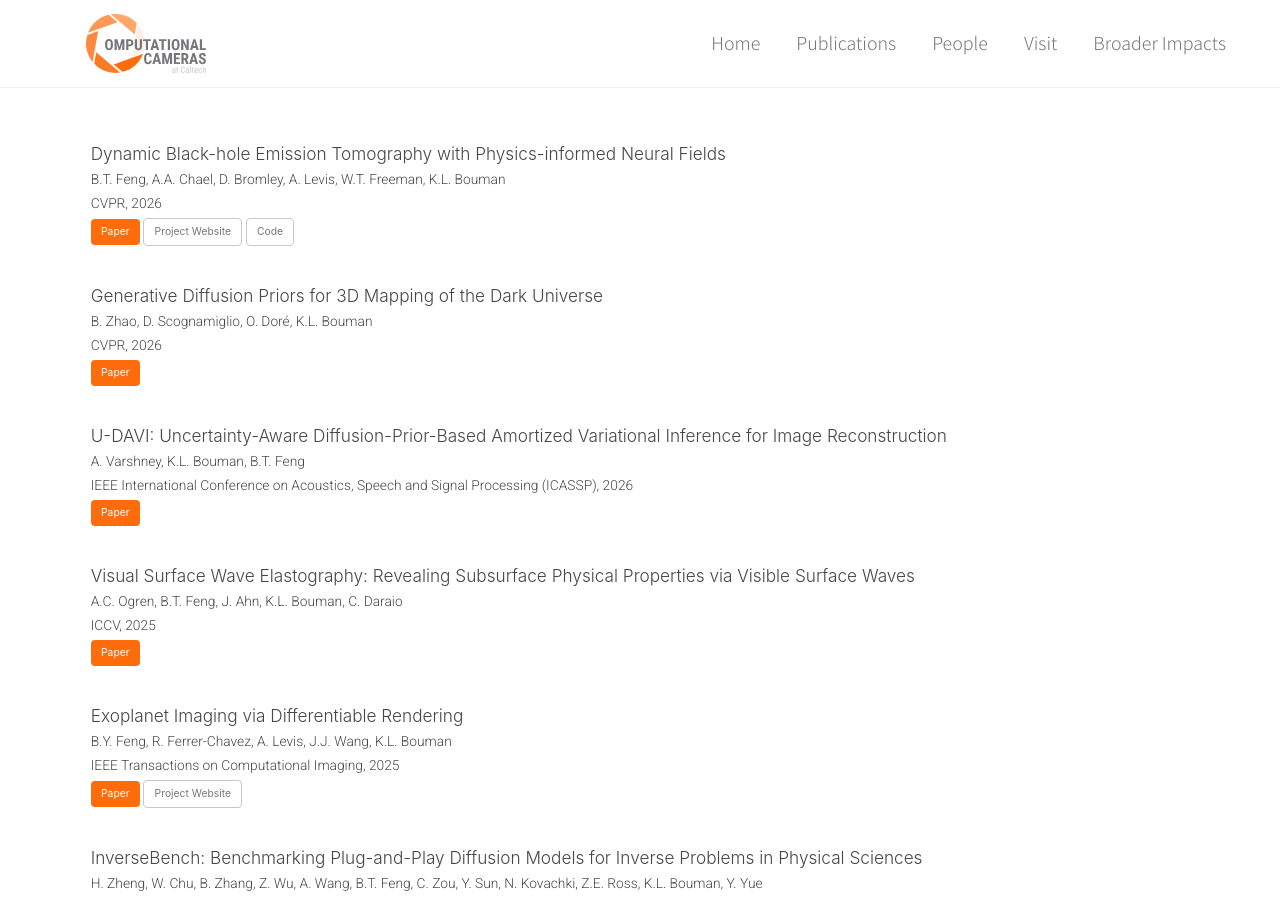
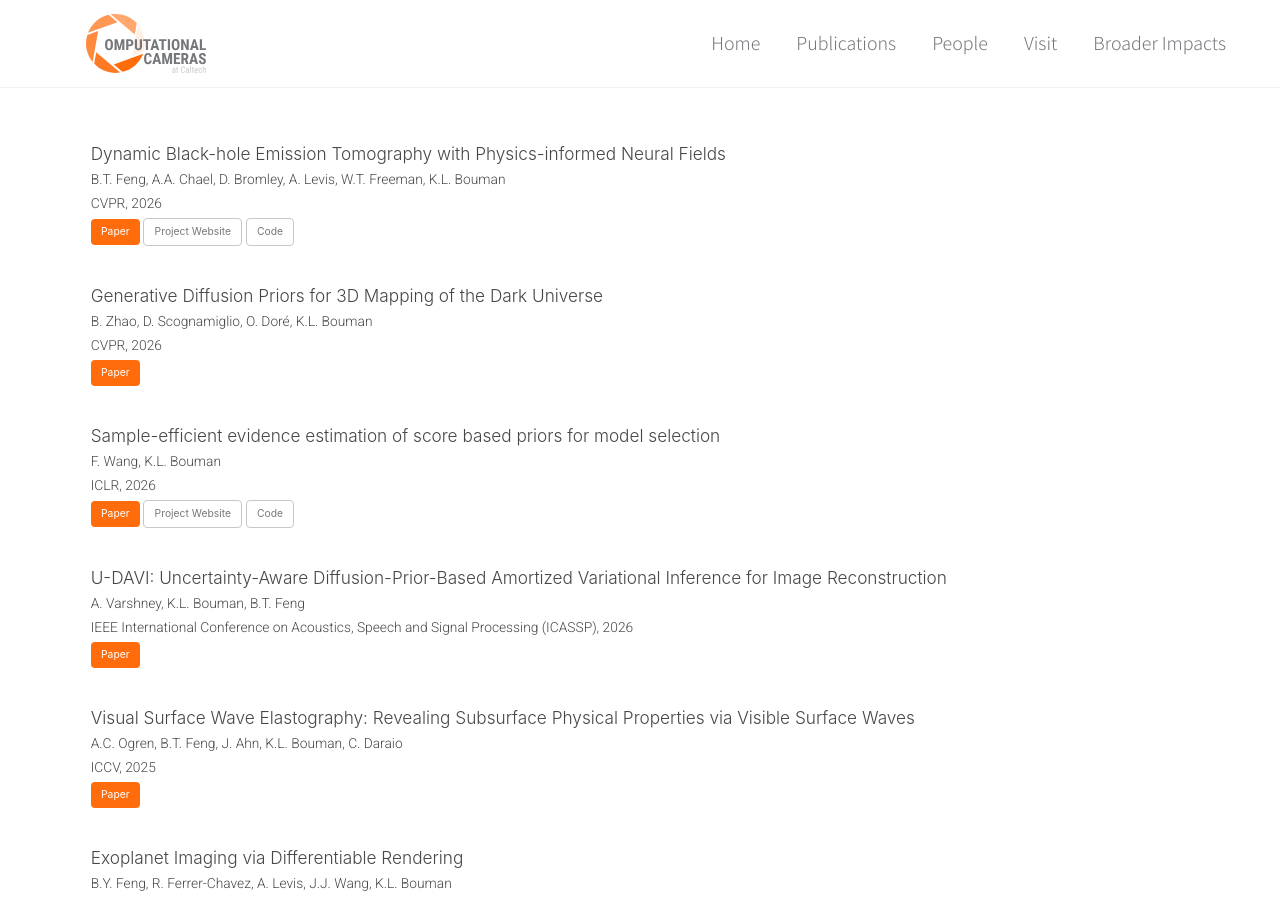
Before and after one commit to boumangroup/boumangroup.github.io, a Jekyll site: the page built from _pages/publications.html, in a window 1280 px wide and 900 px high. Built offline with Jekyll 4.4.1, drawn with Linux system fonts in a browser that asks for light colours; a script that is not in the unit is left out.

Commit message:
added my paper

```diff
--- a/_data/people.yml
+++ b/_data/people.yml
@@ -19,7 +19,7 @@ phd:
   title: "PhD Student"
   photo: people/bingliang.webp
 - name: "Frederic Wang"
-  link: "https://www.cms.caltech.edu/people/frederic-wang"
+  link: "https://fredwang25.github.io/"
   title: "PhD Student"
   photo: people/fred3.png
 - name: "Albert Peng"
--- a/_data/publications.yml
+++ b/_data/publications.yml
@@ -1,5 +1,8 @@
 # Publications
 highlight:  # publications to be shown on home page
+  - title: "Sample-efficient evidence estimation of score based priors for model selection"
+    link: "https://imaging.cms.caltech.edu/dime/"
+    teaser: "publications/dime.png"
   - title: "Dynamic Black-hole Emission Tomography with Physics-informed Neural Fields"
     link: "https://imaging.cms.caltech.edu/pidef/"
     teaser: "publications/pidef_teaser.gif"
@@ -98,6 +101,13 @@ papers:
     venue: "CVPR, 2026"
     links:
       - "[Paper](https://openreview.net/forum?id=TattNl2pfl&nesting=2&sort=date-desc){: .btn .btn--orange}"
+  - title: "Sample-efficient evidence estimation of score based priors for model selection"
+    authors: "F. Wang, K.L. Bouman"
+    venue: "ICLR, 2026"
+    links:
+      - "[Paper](https://arxiv.org/abs/2602.20549){: .btn .btn--orange}"
+      - "[Project Website](https://imaging.cms.caltech.edu/dime/){: .btn .btn--inverse}"
+      - "[Code](https://github.com/fredwang25/DiME){: .btn .btn--inverse}"
   - title: "U-DAVI: Uncertainty-Aware Diffusion-Prior-Based Amortized Variational Inference for Image Reconstruction"
     authors: "A. Varshney, K.L. Bouman, B.T. Feng"
     venue: "IEEE International Conference on Acoustics, Speech and Signal Processing (ICASSP), 2026"
```
Also changed, not shown: images/publications/dime.png (added).
